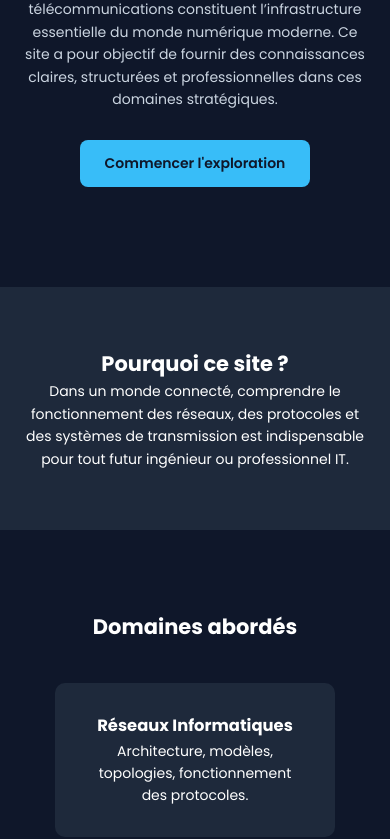
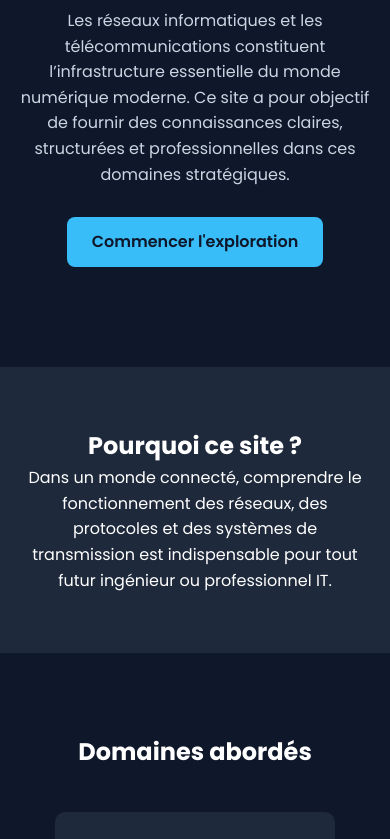
Before and after one commit to coulibalyprince47-stack/MON-SITE, a plain HTML site: page index.html in a window 390 px wide. Shown: the part 472-1311 px from the top of the page. Drawn offline with Linux system fonts and the light colour scheme; files that its build step writes are made by us from their sources.

Commit message:
Update style.css

```diff
--- a/style.css
+++ b/style.css
@@ -114,8 +114,5 @@ footer {
     color: #94a3b8;
 }
 
-@media (max-width: 768px) {
-  body {
-    font-size: 14px;
-  }
+
 }
```
